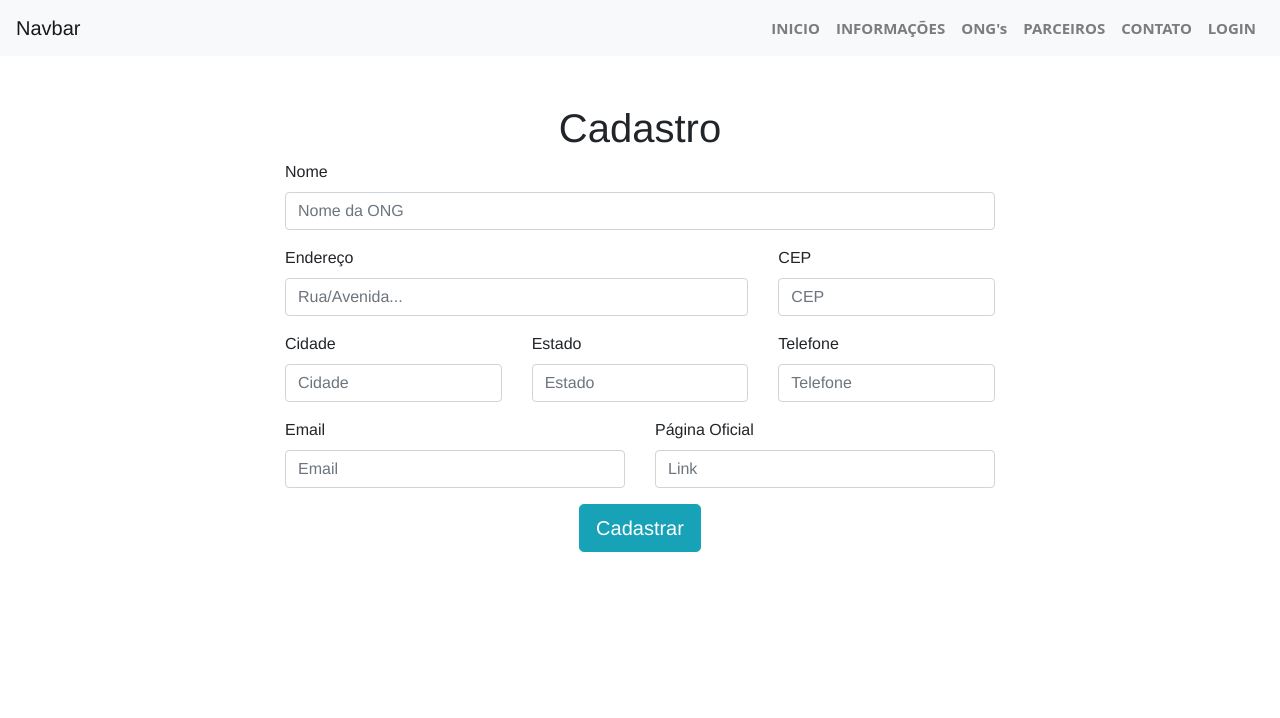
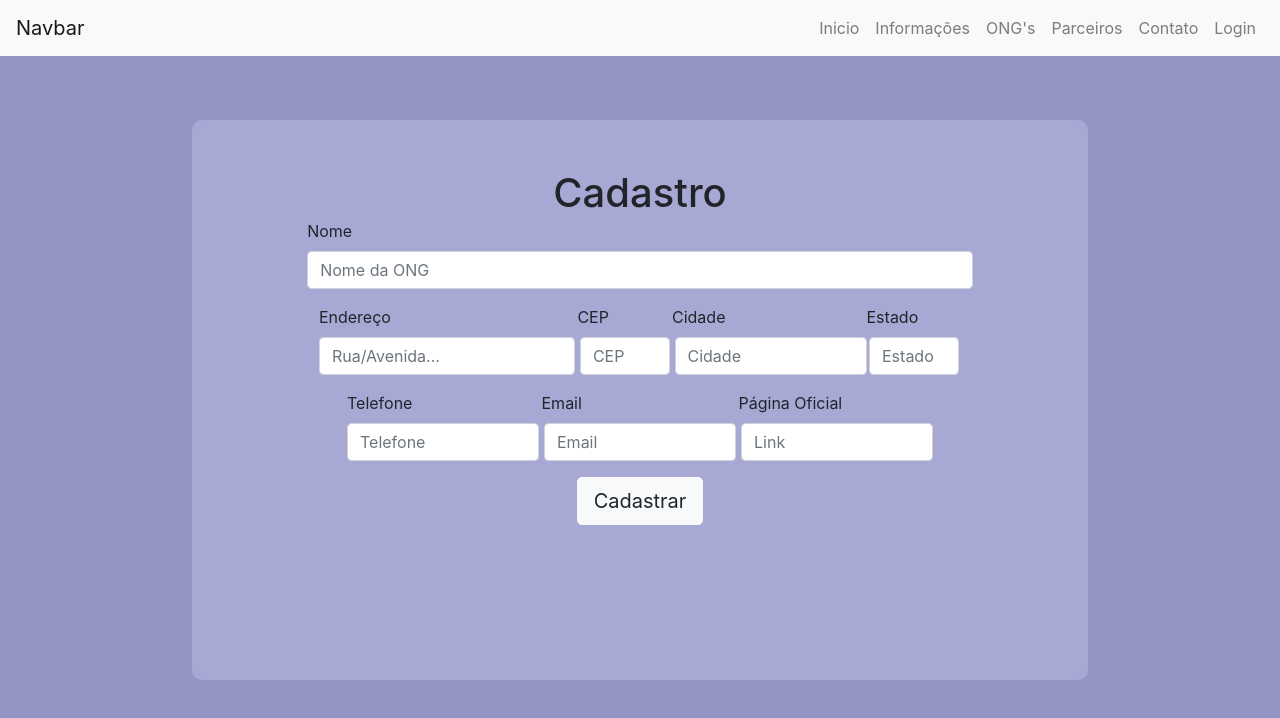
Before and after one commit to Mirelalirasousa/reprograma-projeto, a plain HTML site: page signongs.html in a window 1280 px wide. Drawn offline with nearby package versions, Linux system fonts and the light colour scheme.

Commit message:
estilizar paginas

```diff
--- /dev/null
+++ b/login.css
@@ -0,0 +1,56 @@
+body{
+    background-color: #9595c5;
+}
+
+.login {
+    padding: 0.75rem 1rem 0;
+  }
+.caixa {
+background-color: #c1c1e96c;
+width: 80%;
+height: 60vh;
+margin: 20% 10%;
+padding: 1px;
+border-radius: 10px;
+}
+
+
+
+  @media (min-width: 768px) {
+    .login {
+        padding: 1rem 20% 0;
+    }
+  }
+
+  @media (min-width: 992px) {
+    .login {
+        padding: 0.5rem 18% 1rem;
+        text-align: left;
+
+    }
+
+    .h1{
+        margin-bottom: 2px;
+    }
+
+    .form-control{
+     width: 25vw;
+    }
+
+    .caixa {
+        background-color: #c1c1e96c;
+        width: 40%;
+        height: 70vh;
+        margin: 5% 30%;
+        padding: 5px;
+        border-radius: 10px;
+        }
+    .btn{
+        margin: 0 40% 1rem;
+    }
+    .frase{
+        color: black;
+        margin: 0 30% 0;
+
+    }
+  }
--- /dev/null
+++ b/signdoador.css
@@ -0,0 +1,65 @@
+body{
+    background-color: #9595c5;
+}
+
+.login {
+    padding: 0.75rem 1rem 0;
+  }
+.caixa {
+background-color: #c1c1e96c;
+width: 80%;
+height: 60vh;
+margin: 20% 10%;
+padding: 1px;
+border-radius: 10px;
+}
+
+
+
+  @media (min-width: 768px) {
+    .login {
+        padding: 1rem 20% 0;
+    }
+  }
+
+  @media (min-width: 992px) {
+    .login {
+        padding: 0.5rem 18% 1rem;
+        text-align: left;
+
+    }
+
+    .h1{
+        margin-bottom: 2px;
+    }
+
+    .form-control{
+     width: 33vw;
+    }
+
+    #exampleInputNome{
+        margin-right: 2.5px;
+        width: 15vw;
+    }
+    #validationServer02{
+        margin-left: 2.5px;
+        width: 15vw;
+    }
+
+    .caixa {
+        background-color: #c1c1e96c;
+        width: 55%;
+        height: 70vh;
+        margin: 5% 23%;
+        padding: 5px;
+        border-radius: 10px;
+        }
+    .btn{
+        margin: 0 40% 1rem;
+    }
+    .frase{
+        color: black;
+        margin: 0 30% 0;
+
+    }
+  }
--- /dev/null
+++ b/signongs.css
@@ -0,0 +1,92 @@
+body{
+    background-color: #9595c5;
+}
+
+.login {
+    padding: 0.75rem 1rem 0;
+}
+
+.caixa {
+background-color: #c1c1e96c;
+width: 80%;
+height: 60vh;
+margin: 20% 10%;
+padding: 1px;
+border-radius: 10px;
+}
+
+
+
+  @media (min-width: 768px) {
+    .login {
+        padding: 1rem 20% 0;
+    }
+  }
+
+  @media (min-width: 992px) {
+    .login {
+        padding: 0.5rem 18% 1rem;
+        text-align: left;
+
+    }
+
+    .h1{
+        margin-bottom: 2px;
+    }
+
+
+    .caixa {
+        background-color: #c1c1e96c;
+        width: 70%;
+        height: 70vh;
+        margin: 5% 15%;
+        border-radius: 10px;
+    }
+
+    .form-control{
+        margin:0;
+    }
+    .row{
+        display: flex;
+        flex-direction: row;
+    }
+    #nome{
+        width: 52vw;
+    }
+    #endereco{
+        width: 20vw;
+        margin-right:2.5px;
+    }
+    #cep{
+        width: 7vw;
+        margin-left: 2.5px;
+        margin-right: 2.5px;
+    }
+    #estado{
+        width: 7vw;
+        margin-left: 2.5px;
+        margin-right: 2.5px;
+    }
+    #cidade{
+        width:15vw;
+        margin-left: 2.5px;
+
+    }
+    #telefone{
+        width: 15vw;
+        margin-right:2.5px;
+    }
+    #email{
+        width: 15vw;
+        margin-left: 2.5px;
+        margin-right: 2.5px;
+    }
+    #link{
+        width:15vw;
+        margin-left: 2.5px;
+
+    }
+    .btn{
+        margin: 0 40% 1rem;
+    }
+}
--- a/signongs.html
+++ b/signongs.html
@@ -9,7 +9,7 @@
     <link rel="stylesheet" href="https://stackpath.bootstrapcdn.com/bootstrap/4.1.3/css/bootstrap.min.css" integrity="sha384-MCw98/SFnGE8fJT3GXwEOngsV7Zt27NXFoaoApmYm81iuXoPkFOJwJ8ERdknLPMO"
     crossorigin="anonymous">
     <link href="bibliotecas/bootstrap/css/bootstrap.min.css" rel="stylesheet">
-    <link href="style.css" rel="stylesheet">
+    <link href="signongs.css" rel="stylesheet">
     <title>Projeto Final</title>
 </head>
 
@@ -23,77 +23,72 @@
     </button>
     <div class="collapse navbar-collapse justify-content-end" id="navbarNav">
         <ul class="navbar-nav">
-                    <li><a class="nav-link nav-font" href="./index.html">INICIO</a></li>
-                    <li><a class="nav-link nav-font" js-scroll-trigger href="#info">INFORMAÇÕES</a></li>
-                    <li><a class="nav-link nav-font" js-scroll-trigger href="#categorias">ONG's</a></li>
-                    <li><a class="nav-link nav-font" js-scroll-trigger href="#parceiros">PARCEIROS</a></li>
-                    <li><a class="nav-link nav-font" js-scroll-trigger href="#contato">CONTATO</a></li>
-                    <li><a class="nav-link nav-font" js-scroll-trigger href="./login.html">LOGIN</a></li>
-                </ul>
+            <li><a class="nav-link" href="#inicio">Inicio</a></li>
+            <li><a class="nav-link" href="#info">Informações</a></li>
+            <li><a class="nav-link" href="#categorias">ONG's</a></li>
+            <li><a class="nav-link" href="#parceiros">Parceiros</a></li>
+            <li><a class="nav-link" href="#contato">Contato</a></li>
+            <li><a class="nav-link" href="./login">Login</a></li>
         </ul>
     </ul>
 </div>
 </nav>
 
 
-
+<section class="caixa">
     <div class="d-flex flex-column align-items-center container">
         <p class="h1 text-center mt-5">Cadastro</p>
-    <div class="col-md-8">
-        <div class="row align-items-center">
         <form class="d-flex flex-column align-items-center">
-                <div class="col-sm-12 ">
             <div class="row">
                 <div class="col-sm-12 form-group">
                     <label>Nome</label>
-                            <input type="text" placeholder="Nome da ONG" class="form-control">
+                    <input type="text" id="nome" placeholder="Nome da ONG" class="form-control">
                 </div>
             </div>
             <div class="row">
-                        <div class="col-sm-8 form-group">
+                <div class="form-group">
                     <label>Endereço</label>
-                            <input type="text" placeholder="Rua/Avenida..." class="form-control">
+                    <input type="text" id="endereco" placeholder="Rua/Avenida..." class="form-control">
                 </div>
-                        <div class="col-sm-4 form-group">
+                <div class="form-group">
                     <label>CEP</label>
-                            <input type="text" placeholder="CEP" class="form-control">
+                    <input type="text" placeholder="CEP" id="cep" class="form-control">
+                </div>
+
+                <div class="form-group">
+                    <label>Cidade</label>
+                    <input type="text" placeholder="Cidade" id="cidade" class="form-control">
+                </div>
+                <div class="form-group">
+                    <label>Estado</label>
+                    <input type="text" placeholder="Estado" id="estado" class="form-control">
                 </div>
             </div>
 
             <div class="row">
-                        <div class="col-sm-4 form-group">
-                            <label>Cidade</label>
-                            <input type="text" placeholder="Cidade" class="form-control">
+                <div class="form-group">
+                    <label>Telefone</label>
+                    <input type="text" id="telefone" placeholder="Telefone" class="form-control">
                 </div>
-                        <div class="col-sm-4 form-group">
-                             <label>Estado</label>
-                             <input type="text" placeholder="Estado" class="form-control">
+                <div class=" form-group">
+                    <label>Email</label>
+                    <input type="text" id="email" placeholder="Email" class="form-control">
                 </div>
-                        <div class="col-sm-4 form-group">
-                            <label>Telefone</label>
-                            <input type="text" placeholder="Telefone" class="form-control">
+                <div class="form-group">
+                    <label>Página Oficial</label>
+                    <input id="link" type="text" placeholder="Link" class="form-control">
                 </div>
             </div>
 
-                    <div class="row">
-                        <div class="col-sm-6 form-group">
-                            <label>Email</label>
-                            <input type="text" placeholder="Email" class="form-control">
-                        </div>
-                        <div class="col-sm-6 form-group">
-                            <label>Página Oficial</label>
-                            <input type="text" placeholder="Link" class="form-control">
-                        </div>
-                    </div>
+
+
+
+        </form>
+        <button type="submit" class="btn btn-lg btn-light">Cadastrar</button>
+
 
     </div>
-
-                    <button type="submit" class="btn btn-lg btn-info">Cadastrar</button>
-
-            </form>
-        </div>
-    </div>
-</div>
+</section>
 
 
 
--- a/style.css
+++ b/style.css
@@ -10,14 +10,9 @@ html {
 }
 
 body {
-  font-family: 'Helvetica Neue', Arial, sans-serif;
+  font-family: 'Merriweather', 'Helvetica Neue', Arial, sans-serif;
 }
 
-.nav-font{
-  font-family: 'Open Sans', 'Helvetica Neue', Arial, sans-serif;
-  font-weight: 700;
-  font-size: 15px
-}
 
 h4 {
   color: #000;
@@ -137,6 +132,20 @@ h4 {
     color: #77acb7;
   }
 
+  #info {
+  /* padding-bottom: 8rem; */
+  margin-top: 48px;
+  }
+   .info-bg {
+    background-color: rgb(178, 179, 230) !important;
+  }
+  #parceiros {
+    /* padding-bottom: 8rem; */
+    margin-top: 48px;
+    }
+  .parceiros-bg {
+  background-color: rgb(202, 202, 211) !important;
+  }
 
   /* #categorias {
     display: inline-block;
@@ -169,36 +178,3 @@ h4 {
   #categorias .feature-block p {
     margin-bottom: 20px;
   }
-
-
-
-  #parceiros {
-    margin-top: 48px;
-    }
-
-  .parceiros-bg {
-  background-color: #d1d1d1 !important;
-  }
-
-
-
-    .contato-bg {
-      background-color: #3b3b3b !important;
-      }
-
-
-  .login {
-    padding: 0.75rem 1rem 0;
-  }
-
-  @media (min-width: 768px) {
-    .login {
-        padding: 1.5rem 20% 0;
-    }
-  }
-
-  @media (min-width: 992px) {
-    .login {
-        padding: 2.25rem 30% 0;
-    }
-  }
```
Also changed, not shown: index.html (+62 -13 lines), login.html (+5 -11 lines), signdoador.html (+10 -9 lines). Lines whose indentation alone changed are shown as unchanged.
